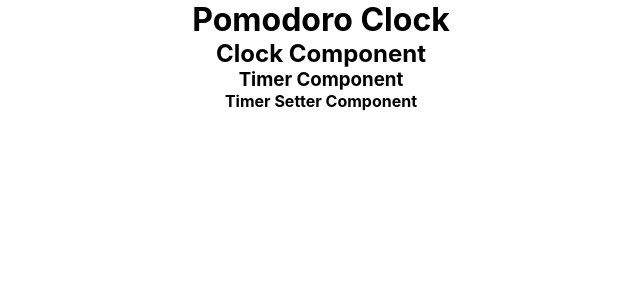
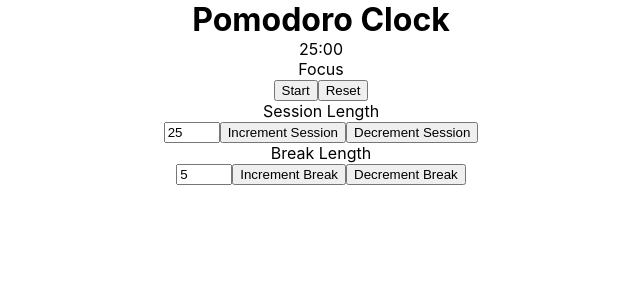
Before and after one commit to ishmyles/pomodoro-clock, a React (Create React App) app: page / in a window 1280 px wide. Shown: the top 300 px of the page, without its empty margins (319-959 px from the left). Built offline with nearby package versions, Linux system fonts and the light colour scheme.

Commit message:
Added basic app structure & functionality w/ passing tests

```diff
--- a/src/components/Clock.js
+++ b/src/components/Clock.js
@@ -1,13 +1,164 @@
 import Timer from "./Timer.js";
 import TimerSetter from "./TimerSetter.js";
 import "../assets/styles/Clock.css";
+import { useState } from "react";
+import { useEffect } from "react";
 
 function Clock() {
+  const [isCountingDown, setIsCountingDown] = useState(false);
+  const [isFocusTime, setFocusTime] = useState(true);
+  const [sessionTime, setSessionTime] = useState(25);
+  const [breakTime, setBreakTime] = useState(5);
+  const [timerTime, setTimerTime] = useState({
+    minutes: sessionTime,
+    seconds: 0,
+  });
+
+  const [totalSeconds, setTotalSeconds] = useState(sessionTime * 60);
+  const [remainingSeconds, setRemainingSeconds] = useState(null);
+  const [timePercentage, setTimePercentage] = useState(null);
+
+  const isMinTime = (time) => time > 1;
+  const isMaxTime = (time) => time < 60;
+
+  // The below function ensures that there's input & the input doesn't go BELOW 1 and OVER 60
+  const handleInputError = (int) => (int > 60 ? 60 : int < 1 || !int ? 1 : int);
+
+  const clockFunctions = {
+    setSession: (action) => {
+      if (isCountingDown) return;
+
+      if (action === "increment") {
+        if (isMaxTime(sessionTime)) {
+          setSessionTime((prevSessionTime) => prevSessionTime + 1);
+          setTimerTime((prevTime) => ({
+            ...prevTime,
+            minutes: prevTime.minutes + 1,
+            seconds: 0,
+          }));
+        }
+      } else if (action === "decrement") {
+        if (isMinTime(sessionTime)) {
+          setSessionTime((prevSessionTime) => prevSessionTime - 1);
+          setTimerTime((prevTime) => ({
+            ...prevTime,
+            minutes: prevTime.minutes - 1,
+            seconds: 0,
+          }));
+        }
+      }
+    },
+    setBreak: (action) => {
+      if (isCountingDown) return;
+
+      if (action === "increment") {
+        if (isMaxTime(breakTime)) {
+          setBreakTime((prevBreakTime) => prevBreakTime + 1);
+        }
+      } else if (action === "decrement") {
+        if (isMinTime(breakTime)) {
+          setBreakTime((prevBreakTime) => prevBreakTime - 1);
+        }
+      }
+    },
+    handleSessionTimeInput: (input) => {
+      if (isCountingDown) return;
+
+      input = handleInputError(input);
+      setSessionTime(input);
+      setTimerTime({ minutes: input, seconds: 0 });
+    },
+    handleBreakTimeInput: (input) => {
+      if (isCountingDown) return;
+
+      input = handleInputError(input);
+      setBreakTime(input);
+    },
+    toggleTimer: () => {
+      setIsCountingDown((prevState) => !prevState);
+    },
+    resetTimer: () => {
+      setIsCountingDown(false);
+      setFocusTime(true);
+      setSessionTime(25);
+      setBreakTime(5);
+      setTimerTime({
+        minutes: 25,
+        seconds: 0,
+      });
+    },
+    formatTime: (integer) => {
+      return integer.toLocaleString("en-US", {
+        minimumIntegerDigits: 2,
+        useGrouping: false,
+      });
+    },
+  };
+
+  /* Ensures any manipulation to the to the session/break/timer times to a negative integer
+     without the decrement functions are handled */
+  useEffect(() => {
+    if (sessionTime < 0) setSessionTime((prevState) => prevState * -1);
+    if (breakTime < 0) setBreakTime((prevState) => prevState * -1);
+    if (timerTime.minutes < 0) {
+      setTimerTime((prevState) => ({
+        ...prevState,
+        minutes: prevState.minutes * -1,
+        seconds: 0,
+      }));
+    }
+  }, [sessionTime, breakTime, timerTime, setSessionTime]);
+
+  useEffect(() => {
+    if (isCountingDown) {
+      if (timerTime.seconds === -1 && timerTime.minutes) {
+        setTimerTime((prevTime) => ({
+          ...prevTime,
+          minutes: prevTime.minutes - 1,
+          seconds: 59,
+        }));
+      } else if (timerTime.seconds < 0 && timerTime.minutes === 0) {
+        if (isFocusTime) {
+          setTimerTime({
+            minutes: breakTime,
+            seconds: 0,
+          });
+          setFocusTime(false);
+        } else if (!isFocusTime) {
+          setTimerTime({
+            minutes: sessionTime,
+            seconds: 0,
+          });
+          setFocusTime(true);
+        }
+        return;
+      }
+      const countDown = setInterval(() => {
+        setTimerTime((prevTime) => ({
+          ...prevTime,
+          minutes: prevTime.minutes,
+          seconds: prevTime.seconds - 1,
+        }));
+      }, 1000);
+      return () => clearInterval(countDown);
+    }
+  }, [isCountingDown, isFocusTime, sessionTime, breakTime, timerTime]);
+
   return (
     <div>
-      <h2>Clock Component</h2>
-      <Timer />
-      <TimerSetter />
+      <Timer
+        timerTime={timerTime}
+        clockFunctions={clockFunctions}
+        isCountingDown={isCountingDown}
+        isFocusTime={isFocusTime}
+      />
+      <TimerSetter
+        sessionTime={sessionTime}
+        setSessionTime={setSessionTime}
+        breakTime={breakTime}
+        setBreakTime={setBreakTime}
+        clockFunctions={clockFunctions}
+      />
     </div>
   );
 }
--- a/src/components/Timer.js
+++ b/src/components/Timer.js
@@ -1,9 +1,29 @@
 import "../assets/styles/Timer.css";
 
-function Timer() {
+function Timer(props) {
+  const { isCountingDown, isFocusTime } = props;
+  const { minutes, seconds } = props.timerTime;
+  const { formatTime, toggleTimer, resetTimer } = props.clockFunctions;
+
   return (
     <div>
-      <h3>Timer Component</h3>
+      <div id="progress-bar">
+        <div id="timer">
+          <p id="time-left">
+            {" "}
+            {formatTime(minutes)}:{formatTime(seconds)}
+          </p>
+          <p id="timer-label">{isFocusTime ? "Focus" : "Break"}</p>
+        </div>
+      </div>
+      <div id="timer-buttons">
+        <button id="start_stop" onClick={() => toggleTimer()}>
+          {isCountingDown ? "Pause" : "Start"}
+        </button>
+        <button id="reset" onClick={() => resetTimer()}>
+          Reset
+        </button>
+      </div>
     </div>
   );
 }
--- a/src/components/TimerSetter.js
+++ b/src/components/TimerSetter.js
@@ -1,9 +1,59 @@
 import "../assets/styles/Clock.css";
 
-function TimerSetter() {
+function TimerSetter({ sessionTime, breakTime, clockFunctions }) {
+  const { setSession, setBreak, handleSessionTimeInput, handleBreakTimeInput } =
+    clockFunctions;
+  const minTime = 1;
+  const maxTime = 60;
+
+  const handleSessionInputChange = (e) => {
+    handleSessionTimeInput(e.target.value);
+  };
+
+  const handleBreakInputChange = (e) => {
+    handleBreakTimeInput(e.target.value);
+  };
+
   return (
     <div>
-      <h4>Timer Setter Component</h4>
+      <div id="session-setter">
+        <p id="session-label">Session Length</p>
+        {/* <p id="session-length">{sessionTime}</p> */}
+        <input
+          type="number"
+          min={minTime}
+          max={maxTime}
+          name="session-length"
+          id="session-length"
+          value={sessionTime}
+          onChange={handleSessionInputChange}
+        />
+        <button id="session-increment" onClick={() => setSession("increment")}>
+          Increment Session
+        </button>
+        <button id="session-decrement" onClick={() => setSession("decrement")}>
+          Decrement Session
+        </button>
+      </div>
+      <div id="break-setter">
+        <p id="break-label">Break Length</p>
+        {/* <p id="break-length">{breakTime}</p> */}
+        <input
+          type="number"
+          min={minTime}
+          max={maxTime}
+          name="break-length"
+          id="break-length"
+          value={breakTime}
+          onChange={handleBreakInputChange}
+        />
+        <button id="break-increment" onClick={() => setBreak("increment")}>
+          Increment Break
+        </button>
+        <button id="break-decrement" onClick={() => setBreak("decrement")}>
+          Decrement Break
+        </button>
+      </div>
     </div>
   );
 }
```
